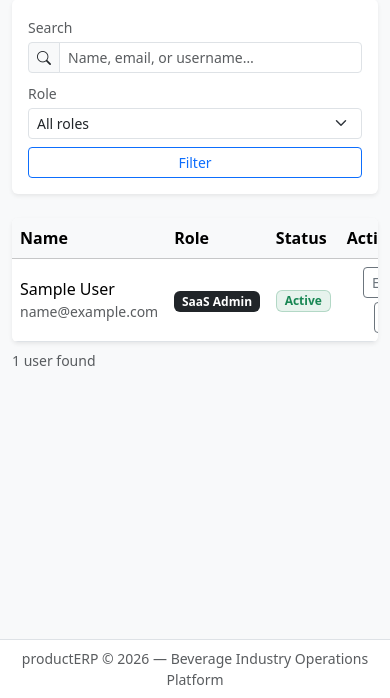
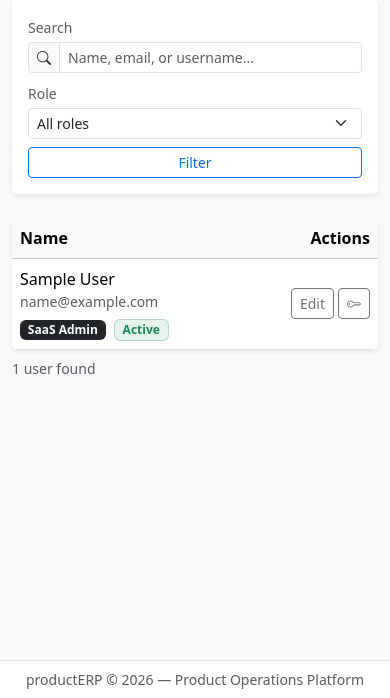
Before and after one commit to senorsangria/sangriaERP, a Django app: page /users/ in a window 390 px wide. Shown: the part 146-844 px from the top of the page. Run offline with Django 5.2, Linux system fonts and the light colour scheme; a user stored in the database is signed in; tables that the repository leaves empty hold one stand-in row (values such as "Sample post"); some libraries are stand-ins or nearby versions.

Commit message:
Phase 1 UI fixes - mobile user list, role default, tagline update, case insensitive username
Co-Authored-By: Claude Sonnet 4.6 <noreply@anthropic.com>

```diff
--- a/apps/core/forms.py
+++ b/apps/core/forms.py
@@ -79,9 +79,10 @@ class UserCreateForm(forms.ModelForm):
         # Limit role choices to what this creator is allowed to assign
         if creator:
             allowed = CREATABLE_ROLES.get(creator.role, [])
-            self.fields['role'].choices = [
+            self.fields['role'].choices = [('', 'Select Role')] + [
                 (r, label) for r, label in User.Role.choices if r in allowed
             ]
+            self.fields['role'].initial = ''
 
             # SaaS Admin needs to pick a company; everyone else inherits creator's company
             if creator.is_saas_admin:
@@ -98,8 +99,14 @@ class UserCreateForm(forms.ModelForm):
         self.fields['phone'].required = False
         self.fields['is_active'].initial = True
 
+    def clean_role(self):
+        role = self.cleaned_data.get('role')
+        if not role:
+            raise forms.ValidationError('Please select a role.')
+        return role
+
     def clean_username(self):
-        username = self.cleaned_data.get('username')
+        username = self.cleaned_data.get('username', '').lower()
         if User.objects.filter(username=username).exists():
             raise forms.ValidationError('This username is already taken.')
         return username
--- a/apps/core/views.py
+++ b/apps/core/views.py
@@ -108,7 +108,9 @@ def login_view(request):
 
     error = None
     if request.method == 'POST':
-        form = AuthenticationForm(request, data=request.POST)
+        data = request.POST.copy()
+        data['username'] = data.get('username', '').lower()
+        form = AuthenticationForm(request, data=data)
         if form.is_valid():
             user = form.get_user()
             if not user.is_active:
--- a/templates/base.html
+++ b/templates/base.html
@@ -3,7 +3,7 @@
 <head>
   <meta charset="utf-8">
   <meta name="viewport" content="width=device-width, initial-scale=1">
-  <meta name="description" content="productERP — Beverage Industry Operations Platform">
+  <meta name="description" content="productERP — Product Operations Platform">
   <title>{% block title %}productERP{% endblock %} | productERP</title>
 
   <!-- Bootstrap 5 CSS (served locally via whitenoise) -->
@@ -456,7 +456,7 @@
 
   <!-- Footer -->
   <footer class="text-center text-muted py-2 small border-top bg-white">
-    productERP &copy; {% now "Y" %} &mdash; Beverage Industry Operations Platform
+    productERP &copy; {% now "Y" %} &mdash; Product Operations Platform
   </footer>
 
   <!-- Bootstrap 5 JS (served locally via whitenoise) -->
--- a/templates/core/user_list.html
+++ b/templates/core/user_list.html
@@ -63,10 +63,10 @@
       <thead class="table-light">
         <tr>
           <th>Name</th>
-          <th>Role</th>
+          <th class="d-none d-md-table-cell">Role</th>
           <th class="d-none d-md-table-cell">Email</th>
           <th class="d-none d-lg-table-cell">Phone</th>
-          <th>Status</th>
+          <th class="d-none d-md-table-cell">Status</th>
           <th class="text-end">Actions</th>
         </tr>
       </thead>
@@ -76,8 +76,24 @@
           <td>
             <div class="fw-medium">{{ u.get_full_name|default:u.username }}</div>
             <div class="text-muted small d-md-none">{{ u.email }}</div>
+            <div class="d-md-none mt-1">
+              <span class="badge
+                {% if u.is_supplier_admin %}bg-danger
+                {% elif u.is_sales_manager %}bg-primary
+                {% elif u.is_territory_manager %}bg-info
+                {% elif u.is_ambassador_manager %}bg-warning text-dark
+                {% elif u.is_ambassador %}bg-success
+                {% elif u.is_distributor_contact %}bg-secondary
+                {% else %}bg-dark{% endif %}
+              ">{{ u.get_role_display }}</span>
+              {% if u.is_active %}
+              <span class="badge bg-success bg-opacity-10 text-success border border-success border-opacity-25 ms-1">Active</span>
+              {% else %}
+              <span class="badge bg-secondary bg-opacity-10 text-secondary border ms-1">Inactive</span>
+              {% endif %}
+            </div>
           </td>
-          <td>
+          <td class="d-none d-md-table-cell">
             <span class="badge
               {% if u.is_supplier_admin %}bg-danger
               {% elif u.is_sales_manager %}bg-primary
@@ -92,7 +108,7 @@
           </td>
           <td class="d-none d-md-table-cell text-muted small">{{ u.email }}</td>
           <td class="d-none d-lg-table-cell text-muted small">{{ u.phone|default:"—" }}</td>
-          <td>
+          <td class="d-none d-md-table-cell">
             {% if u.is_active %}
             <span class="badge bg-success bg-opacity-10 text-success border border-success border-opacity-25">Active</span>
             {% else %}
--- a/templates/registration/login.html
+++ b/templates/registration/login.html
@@ -91,7 +91,7 @@
   <div class="login-brand px-3">
     <i class="bi bi-bar-chart-fill brand-icon"></i>
     <h1>productERP</h1>
-    <p>Beverage Industry Operations Platform</p>
+    <p>Product Operations Platform</p>
   </div>
 
   <!-- Login card -->
```
